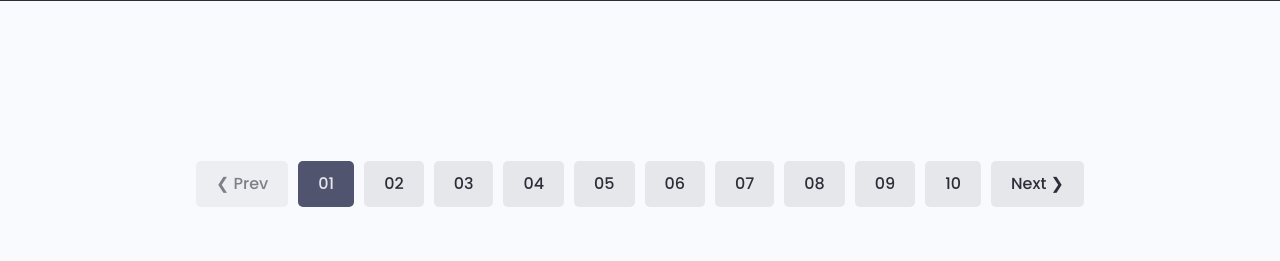
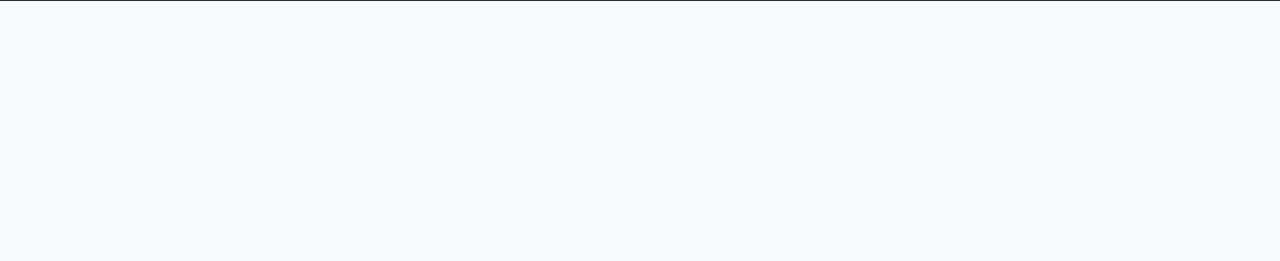
Before and after one commit to souleymanediallo/developer, a Django app: template templates/projects/index.html in a window 1280 px wide. Shown: the part 396-657 px from the top of the page. Run offline with Django 5.2, Linux system fonts and the light colour scheme; the template is opened without the code that fills it, so the values that code supplies are empty; some libraries are stand-ins or nearby versions.

Commit message:
end pagination

```diff
--- a/templates/partials/pagination.html
+++ b/templates/partials/pagination.html
@@ -22,8 +22,6 @@
                 data-page="{{queryset.next_page_number}}">Next &#10095;</a></li>
         {% endif %}
 
-
-
     </ul>
 </div>
 {% endif %}
--- a/templates/projects/index.html
+++ b/templates/projects/index.html
@@ -54,21 +54,6 @@
         </div>
     </section>
 
-    <div class="pagination">
-        <ul class="container">
-            <li><a href="#" class="btn btn--disabled">&#10094; Prev</a></li>
-            <li><a href="#" class="btn btn--sub">01</a></li>
-            <li><a href="#" class="btn">02</a></li>
-            <li><a href="#" class="btn">03</a></li>
-            <li><a href="#" class="btn">04</a></li>
-            <li><a href="#" class="btn">05</a></li>
-            <li><a href="#" class="btn">06</a></li>
-            <li><a href="#" class="btn">07</a></li>
-            <li><a href="#" class="btn">08</a></li>
-            <li><a href="#" class="btn">09</a></li>
-            <li><a href="#" class="btn">10</a></li>
-            <li><a href="#" class="btn">Next &#10095;</a></li>
-        </ul>
-    </div>
+    {% include 'partials/pagination.html' with queryset=projects custom_range=custom_range %}
 </main>
 {% endblock %}
--- a/templates/projects/project-list.html
+++ b/templates/projects/project-list.html
@@ -33,7 +33,7 @@
                             <img class="project__thumbnail" src="{{ project.featured_image }}" alt="project thumbnail" />
                             <div class="card__body">
                                 <h3 class="project__title">{{ project.title }}</h3>
-                                <p><a class="project__author" href="#">By {{ project.owner.user }}</a></p>
+                                <p><a class="project__author" href="{% url 'profile' project.owner.id %}">By {{ project.owner.name }}</a></p>
                                 <p class="project--rating">
                                     <span style="font-weight: bold;">{{ project.vote_ratio }}%</span> Postitive
                                     Feedback ({{ project.vote_total }} Vote{{ project.vote_total|pluralize:"s" }})
@@ -54,6 +54,6 @@
         </div>
     </section>
 
-    {% include 'partials/pagination.html' with queryset=profiles custom_range=custom_range %}
+    {% include 'partials/pagination.html' with queryset=projects custom_range=custom_range %}
 </main>
 {% endblock %}
```
Also changed, not shown: projects/models.py (+5 -2 lines).
